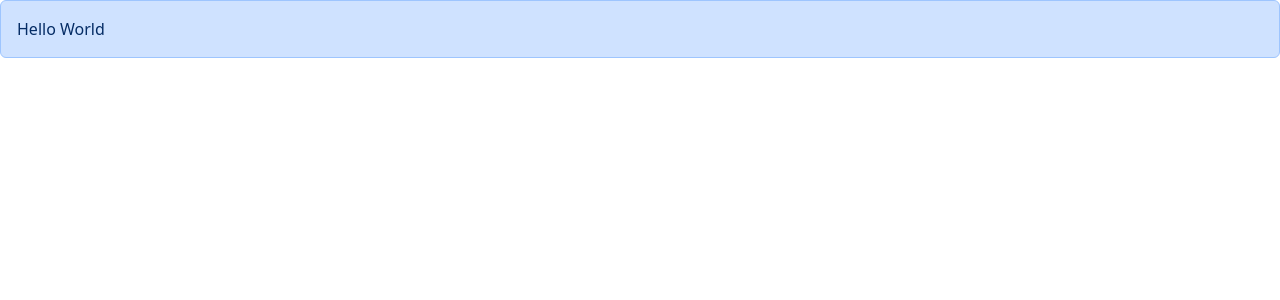
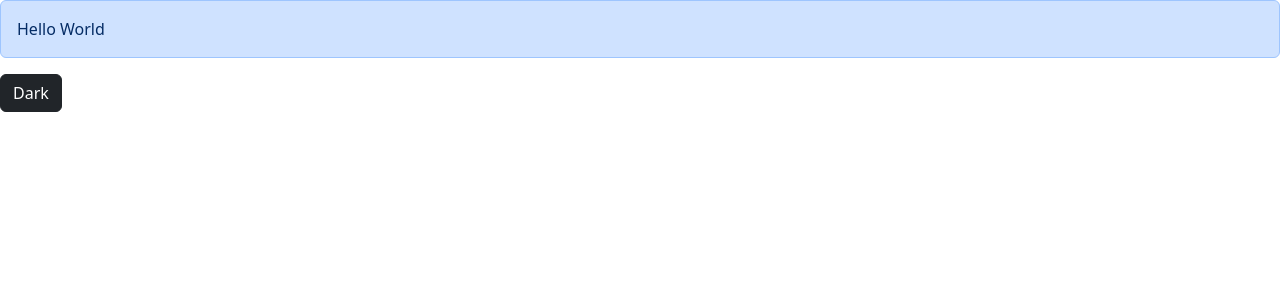
Before and after one commit to Richard9923/learning-react, a React (Vite) app in the folder react-app/: page / in a window 1280 px wide. Shown: the top 300 px of the page. Built offline with nearby package versions, Linux system fonts and the light colour scheme.

Commit message:
criando componente botao

```diff
--- a/react-app/src/App.tsx
+++ b/react-app/src/App.tsx
@@ -1,4 +1,5 @@
-import Alert from "./components/alert";
+import Alert from "./components/Alert";
+import Button from "./components/Button";
 import ListGroup from "./components/ListGroup";
 
 function App() {
@@ -7,6 +8,7 @@ function App() {
       <Alert>
         Hello <span>World</span>
       </Alert>
+      <Button />
     </div>
   );
 }
--- /dev/null
+++ b/react-app/src/components/Button.tsx
@@ -0,0 +1,9 @@
+function Button() {
+  return (
+    <div>
+      <button className="btn btn-dark">Dark</button>
+    </div>
+  );
+}
+
+export default Button;
```
